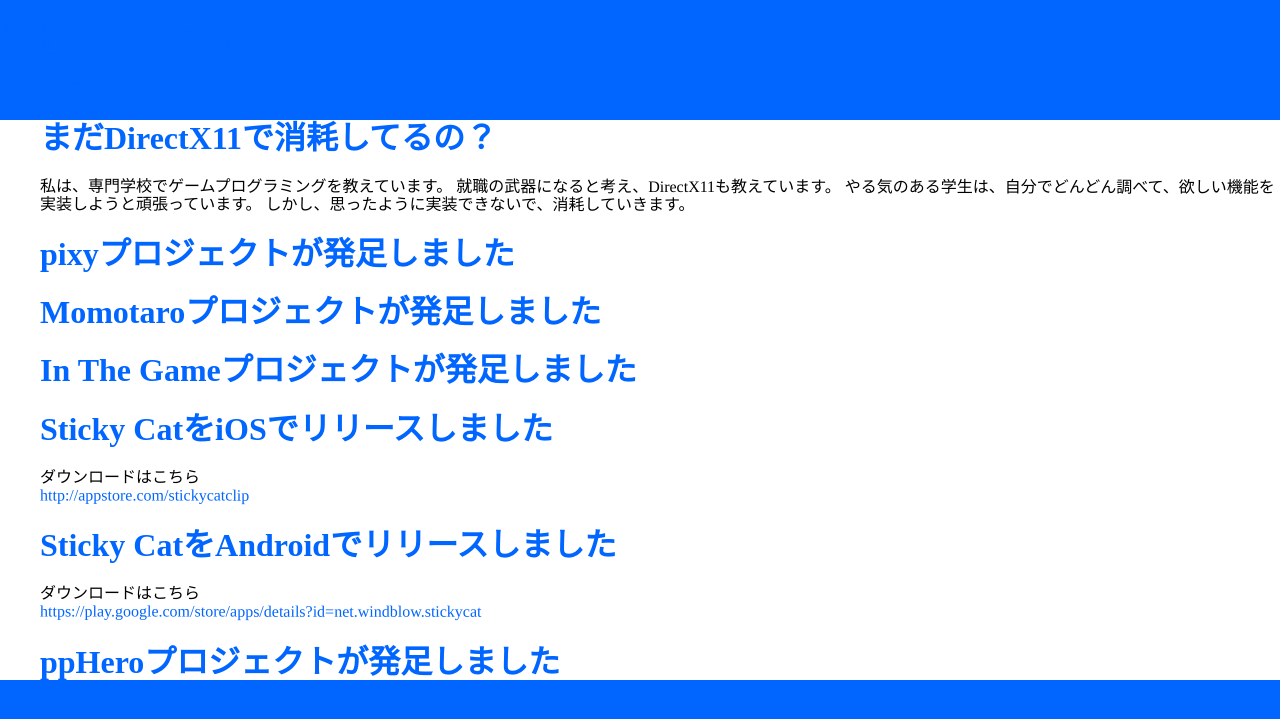
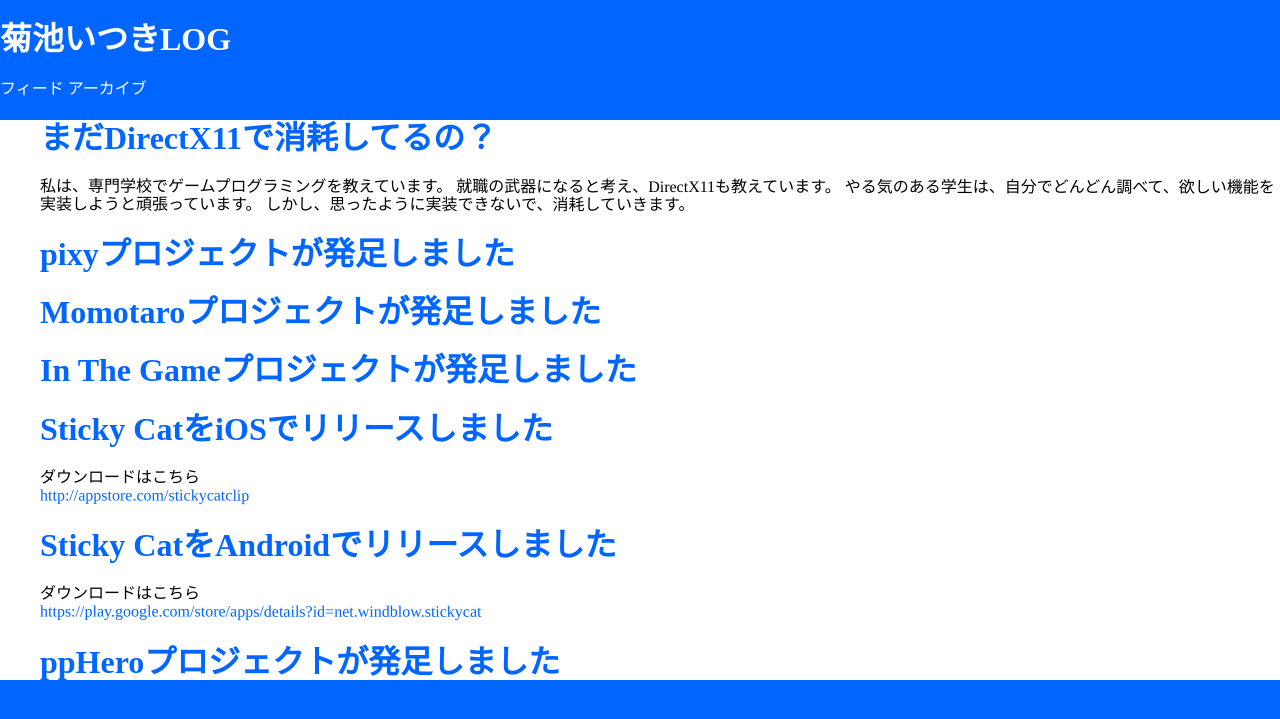
Before and after one commit to itukikikuti/windblow.net, a Jekyll site: the page built from index.html, in a window 1280 px wide. Shown: the top 719 px of the page. Built offline with Jekyll 4.4.1, drawn with Linux system fonts in a browser that asks for light colours; some web fonts are replaced.

Commit message:
Update style.scss

```diff
--- a/css/style.scss
+++ b/css/style.scss
@@ -9,10 +9,7 @@
     background: $color;
 }
 header {
-    h1 {
-        color: #FFFFFF;
-    }
-    nav {
+    a {
         color: #FFFFFF;
     }
 }
```
